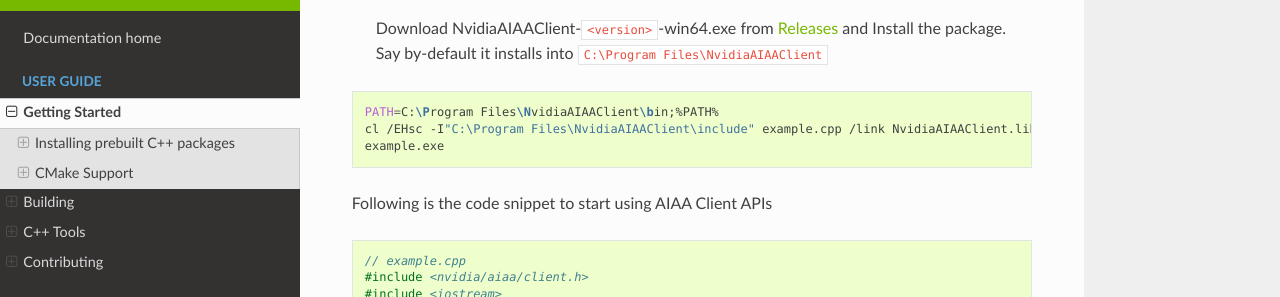
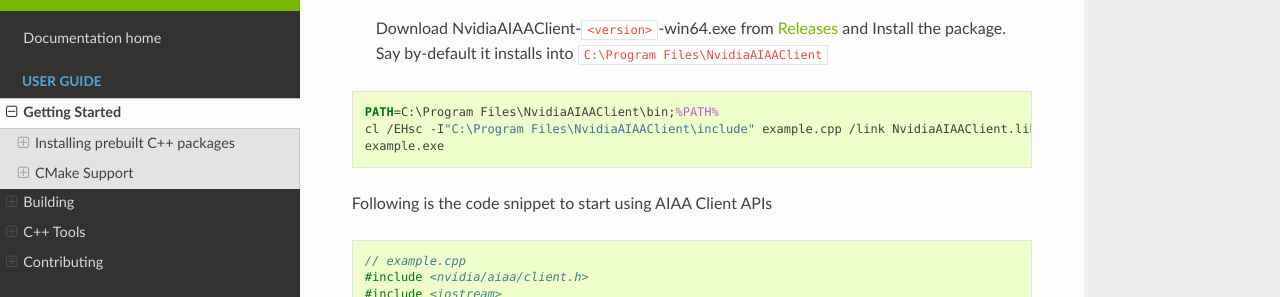
Before and after one commit to NVIDIA/ai-assisted-annotation-client, a Sphinx documentation site: the page built from docs/quickstart.rst, in a window 1280 px wide and 900 px high, scrolled down 786 px. Shown: the part 155-452 px from the top of the window. Built offline with Sphinx 7.4.7 and the Read the Docs theme 2.0.0, drawn with Linux system fonts in a browser that asks for light colours; pages that are not in the unit, such as notebooks, are missing from menus.

Commit message:
Change code block from bash to batch

```diff
--- a/docs/quickstart.rst
+++ b/docs/quickstart.rst
@@ -72,7 +72,7 @@
 ^^^^^^^
    Download NvidiaAIAAClient-``<version>``-win64.exe from `Releases <https://github.com/NVIDIA/ai-assisted-annotation-client/releases>`_ and Install the package.  Say by-default it installs into ``C:\Program Files\NvidiaAIAAClient``
 
-.. code-block:: bash
+.. code-block:: batch
 
    PATH=C:\Program Files\NvidiaAIAAClient\bin;%PATH%
    cl /EHsc -I"C:\Program Files\NvidiaAIAAClient\include" example.cpp /link NvidiaAIAAClient.lib /LIBPATH:"C:\Program Files\NvidiaAIAAClient\lib"
```
